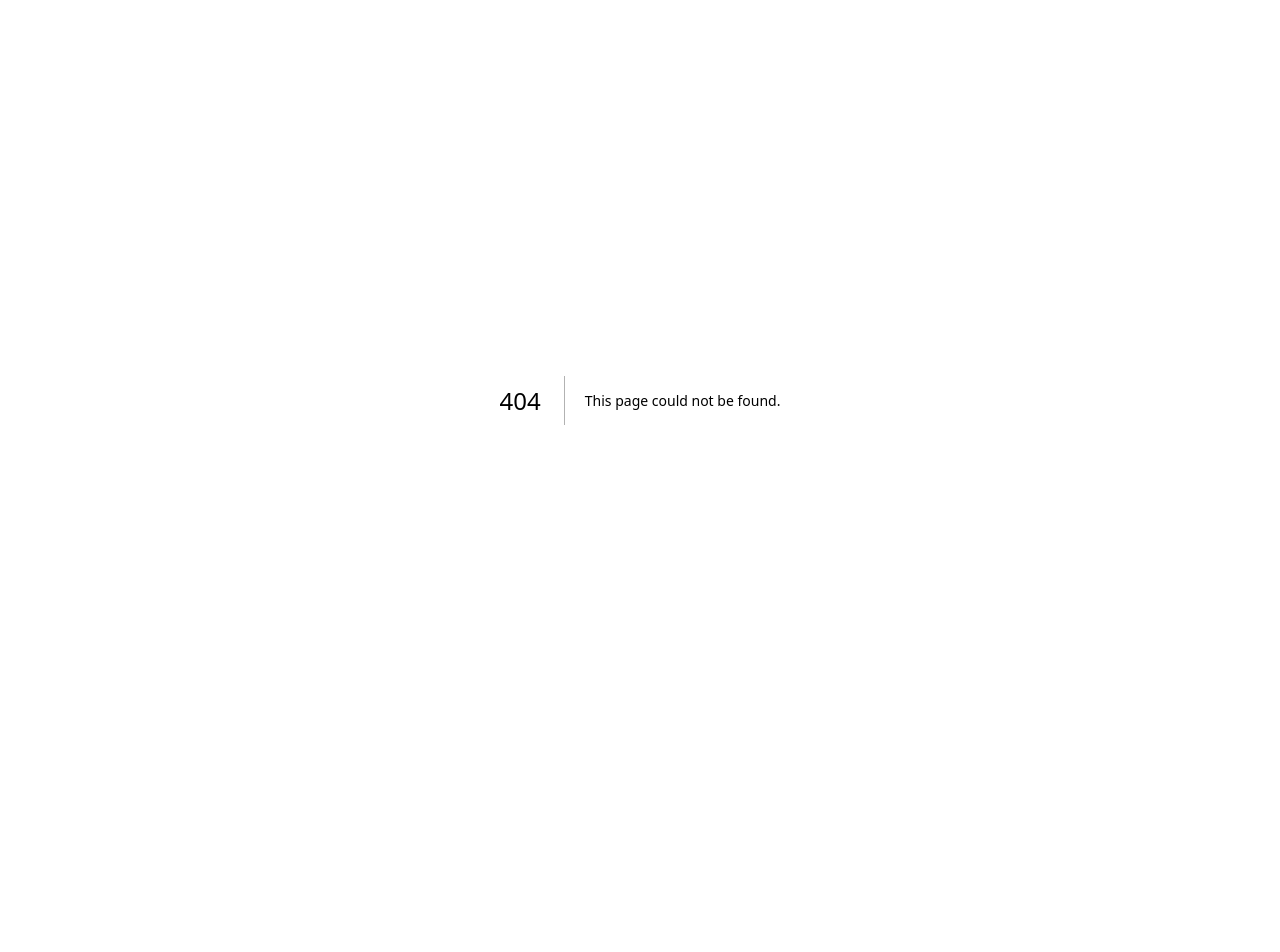
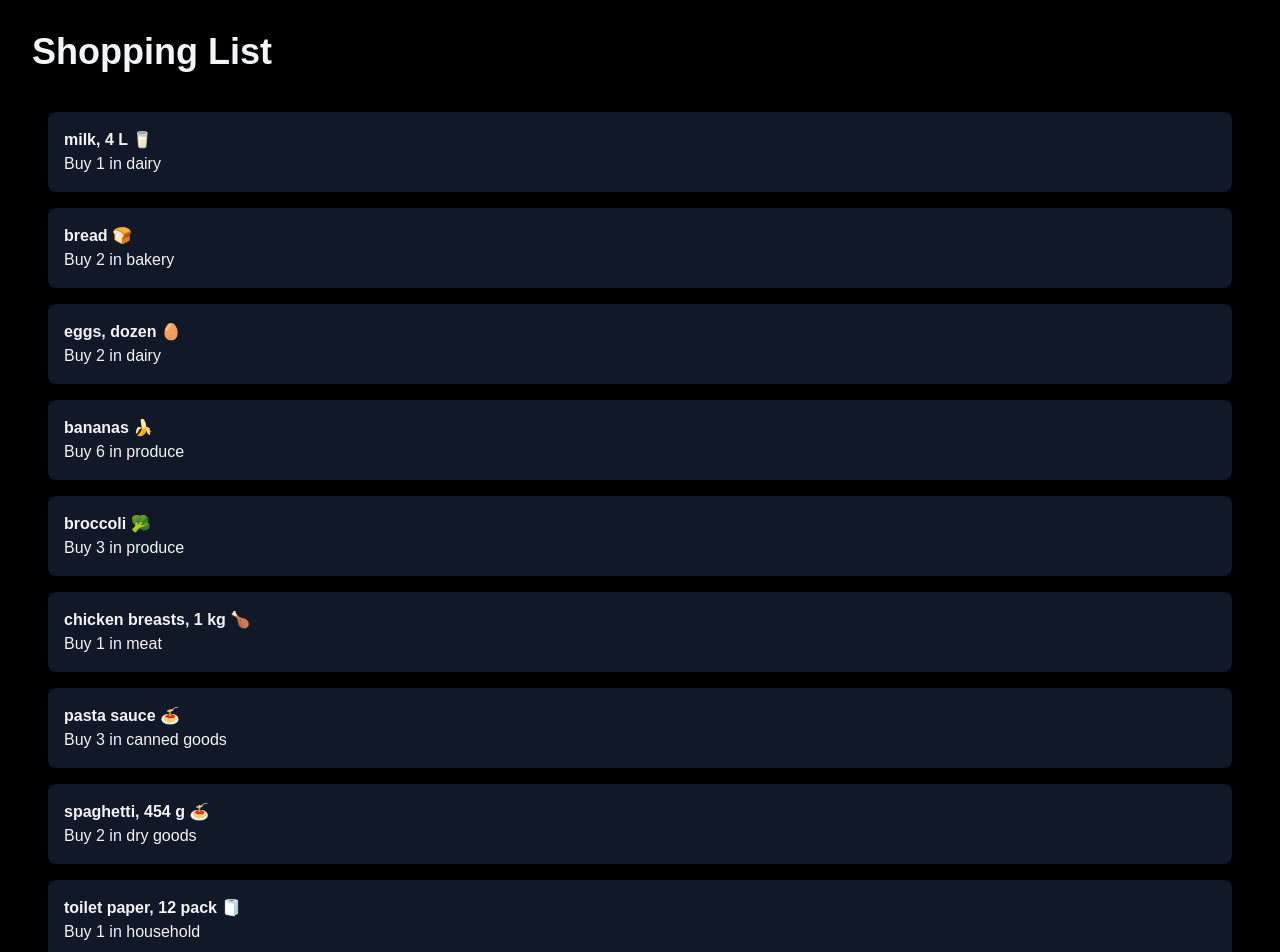
Before and after one commit to annieala/cprg306-assignments, a Next.js app: page /week-3 in a window 1280 px wide. Before the commit this address had no page. Shown: the top 952 px of the page. Before the commit the page ends 800 px from the top, so only its background shows below. Built offline with nearby package versions, Linux system fonts and the light colour scheme.

Commit message:
Week-3 Assignment
Components and Props

```diff
--- a/app/week-2/student-info.js
+++ b/app/week-2/student-info.js
@@ -7,7 +7,7 @@
       <p>
         My GitHub Repository:{"https://github.com/annieala/cprg306-assignments.git"}
         <Link href="https://github.com/annieala/cprg306-assignments.git">
-         __CLICK HERE
+        <br/> CLICK HERE
         </Link>
       </p>
     </div>
--- /dev/null
+++ b/app/week-3/item-list.js
@@ -0,0 +1,29 @@
+"use client";
+import Item from "./item";
+
+export default function ItemList() {
+  const items = [
+    { name: "milk, 4 L 🥛", quantity: 1, category: "dairy" },
+    { name: "bread 🍞", quantity: 2, category: "bakery" },
+    { name: "eggs, dozen 🥚", quantity: 2, category: "dairy" },
+    { name: "bananas 🍌", quantity: 6, category: "produce" },
+    { name: "broccoli 🥦", quantity: 3, category: "produce" },
+    { name: "chicken breasts, 1 kg 🍗", quantity: 1, category: "meat" },
+    { name: "pasta sauce 🍝", quantity: 3, category: "canned goods" },
+    { name: "spaghetti, 454 g 🍝", quantity: 2, category: "dry goods" },
+    { name: "toilet paper, 12 pack 🧻", quantity: 1, category: "household" },
+    { name: "paper towels, 6 pack", quantity: 1, category: "household" },
+    { name: "dish soap 🍽️", quantity: 1, category: "household" },
+    { name: "hand soap 🧼", quantity: 4, category: "household" },
+  ];
+
+  return (
+    <div>
+      <ul>
+        {items.map((item, index) => (
+          <Item key={index} {...item} />
+        ))}
+      </ul>
+    </div>
+  );
+}
--- /dev/null
+++ b/app/week-3/item.js
@@ -0,0 +1,8 @@
+export default function Item({ name, quantity, category }) {
+    return (
+      <section className="bg-gray-900 p-4 m-4 rounded-lg">
+        <p className="font-bold space-x-2 text-gray-100">{name}</p>
+        <p className="font-thin text-gray-100">Buy  {quantity} in {category}</p>
+      </section>
+    );
+  }
--- /dev/null
+++ b/app/week-3/page.js
@@ -0,0 +1,10 @@
+import ItemList from "./item-list";
+
+export default function Page() {
+  return (
+    <main className="flex flex-col items-flex-start p-8 bg-black min-h-screen">
+      <h1 className="text-4xl font-bold mb-6 text-gray-100">Shopping List</h1>
+      <ItemList />
+    </main>
+  );
+}
```
